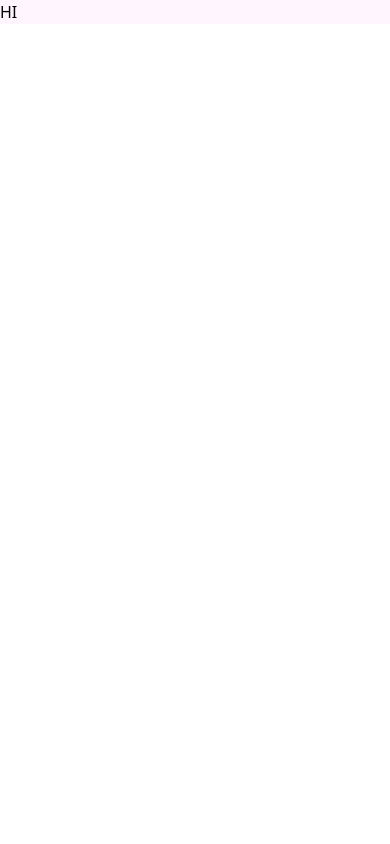
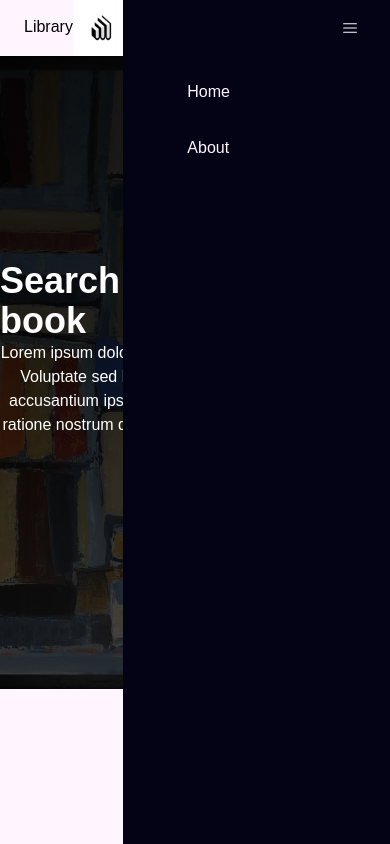
Before and after one commit to Puthi-sgr/LibrarySearch_project, a React (Create React App) app: page / in a window 390 px wide. Built offline with nearby package versions, Linux system fonts and the light colour scheme.

Commit message:
implemented toggle hamburger menu

```diff
--- a/src/components/Header.tsx
+++ b/src/components/Header.tsx
@@ -1,7 +1,19 @@
-import React from 'react'
-
+import React from 'react';
+import { NavBar } from './NavBar';
+import { SearchForm } from './Searchform';
 export const Header = () => {
   return (
-    <div>Header</div>
+    <div>
+      <header>
+        <NavBar />
+        <div className="header-content flex justify-center items-center flex-col text-white">
+            <h2 className="font-bold text-4xl">Search your favorite book</h2>
+            <p className="text-center max-w-3xl">
+                Lorem ipsum dolor sit amet consectetur adipisicing elit. Voluptate sed hic atque laboriosam maxime unde accusantium ipsam quae aperiam! Eligendi deserunt ratione nostrum quisquam minus quam exercitationem id ?
+            </p>
+            <SearchForm />
+        </div>
+      </header>
+    </div>
   )
 }
--- a/src/components/NavBar.tsx
+++ b/src/components/NavBar.tsx
@@ -1,7 +1,49 @@
+import React, {useState} from "react";
+import { Link } from 'react-router-dom';
+import { FaMagnifyingGlass } from "react-icons/fa6";
+import { RxHamburgerMenu } from "react-icons/rx";
+import logo from "../img/Logo.jpg"
 export const NavBar = () => {
+
+    const [toggleMenu, setToggleMenu] = useState<boolean>(false);
+    const handleToggleMenu = () => {
+        setToggleMenu((prev:boolean) => {
+            return !prev;
+        })
+    }
+
     return (
-        <div>
-            Navbar
-        </div>
+        <nav >
+            <div className="container flex justify-between h-14">
+                <div>
+                    <Link to = "/">
+                        <span className="inline-block ml-6 ">Library</span>
+                        <img src= {logo} alt="logo" className="size-14 inline-block"/>
+                    </Link>
+                    <button
+                        type="button"
+                        onClick={handleToggleMenu}
+                        className="navbar-toggler-btn absolute top-5 right-8 z-10"
+                        style={{marginLeft: "5rem"}}
+                    >
+                        <RxHamburgerMenu className={toggleMenu ? "" : "text-white transition-all duration-300 ease-in-out "} />
+                    </button>
+                </div>
+                <div className={toggleMenu ? "navbar-collapse show-navbar-collapse" : "navbar-collapse"}>
+                    <ul className = "navbar-nav">
+                        <li className="nav-item">
+                            <Link to="book">
+                                Home
+                            </Link>
+                        </li>
+                        <li className="nav-item">
+                            <Link to="about">
+                                About
+                            </Link>
+                        </li>
+                    </ul>
+                </div>
+            </div>
+        </nav>
     )
 }
--- a/src/index.css
+++ b/src/index.css
@@ -6,8 +6,60 @@
 
 :root {
     --background-color: #FFF5FF;
-    --primary-color: #591796;
-    --secondary-color: #9F87B0;
+    --primary-color: #EBE7E7;
+    --secondary-color: #591796;
     --accent-color: #E8D5B5;
     --text-color: #040316;
+    background-color: var(--background-color);
 }
+
+
+.header-content{
+    min-height: 75vh;
+    background: linear-gradient(rgba(0, 0, 0, 0.9), rgba(0, 0, 0, 0.7)),  url("img/Homepage.jpg") center/cover no-repeat;
+}
+
+.navbar-collapse{
+    position: fixed;
+    right: 0;
+    top: 0;
+    z-index: 2;
+    color: var(--background-color);
+    background-color: var(--text-color);
+    height: 100%;
+    padding: 5rem 10rem 0 4rem;
+    display: flex;
+    transition: all 0.3s ease-in-out;
+    /* transform: translateX(100%); */
+}
+
+.show-navbar-collapse{
+    transform: translateX(100%);
+}
+.nav-item{
+    margin-bottom: 2rem;
+}
+
+@media screen and (min-width: 992px) {
+    .navbar-toggler-btn{
+        display: none;
+    }
+    .navbar-collapse{
+        position: relative;
+        display: flex;
+        justify-content: flex-end;
+        height: auto;
+        padding: 0 0 0 0;
+        background-color:var(--background-color);
+        color: var(--text-color);
+
+    }
+    .navbar-nav{
+        display: flex;
+    }
+    .nav-item{
+        margin-top: 15px;
+        margin-left: 4rem;
+
+    }
+}
--- a/src/index.tsx
+++ b/src/index.tsx
@@ -7,15 +7,22 @@ import { BrowserRouter,
         Router,
         Routes,
         Route} from 'react-router-dom';
+import { Home } from './page/Home';
+import { About } from './page/About'
+import { BookList } from './components/BookList';
+import { BookDetails } from './components/BookDetails';
 
 const root = ReactDOM.createRoot(
   document.getElementById('root') as HTMLElement
 );
 root.render(
   <BrowserRouter>
-    <div className="bg-background">
-      HI
-    </div>
+    <Routes>
+        <Route path = "/" element = {<Home />} />
+        <Route path = "/About" element = {<About />} />
+        <Route path = "/Book" element = {<BookList />} />
+        <Route path = "/Book/:id" element = {<BookDetails />} />
+    </Routes>
   </BrowserRouter>
 );
 
--- a/src/page/Home.tsx
+++ b/src/page/Home.tsx
@@ -1,7 +1,10 @@
+import { Header } from "../components/Header";
+import { Outlet } from "react-router-dom";
 export const Home = () => {
     return(
-        <div>
-            HOme
-        </div>
+        <main className="font-poppins">
+            <Header />
+            <Outlet />
+        </main>
     )
 }
--- a/tailwind.config.js
+++ b/tailwind.config.js
@@ -13,6 +13,9 @@ module.exports = {
         accent: 'var(--accent-color)',
         background: 'var(--background-color)'
       },
+      fontFamily:{
+        poppins: ['Poppins', 'sans-serif']
+      }
 
     },
   },
```
